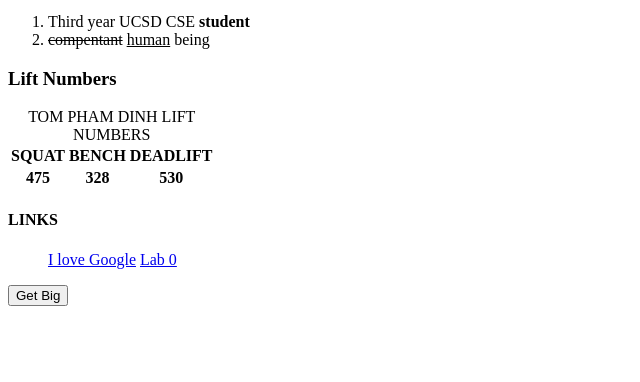
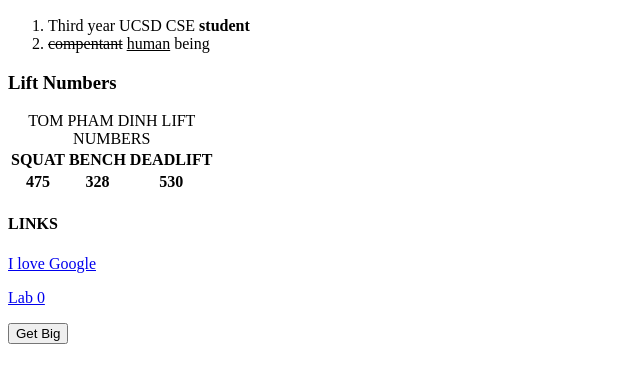
Before and after one commit to UCSDTOMPHAMDINH/wi21-cse110-lab3, a plain HTML site: page index.html in a window 1280 px wide. Shown: the part 388-770 px from the top of the page, without its empty margins (0-640 px from the left). Drawn offline with Linux system fonts and the light colour scheme.

Commit message:
fix errors

```diff
--- a/index.html
+++ b/index.html
@@ -1,8 +1,8 @@
-<html>
+<!DOCTYPE html>
     <head>
         <title>TOM PHAM DINH</title>
-        <img src="TPD.jpg">
-    </head>
+        <img src="TPD.jpg" alt="issa me">
+
     <body>
         <header>
             <h1>TOM PHAM DINH</h1>
@@ -32,10 +32,10 @@
         </table>
 
         <h4>LINKS</h4>
-        <ol>
-            <il><a href="https://www.google.com/">I love Google</a></il>
-            <il><a href="https://ucsdtomphamdinh.github.io/">Lab 0</a></il>
-        </ol>
+
+        <p><a href="https://www.google.com/">I love Google</a></p>
+        <p><a href="https://ucsdtomphamdinh.github.io/">Lab 0</a></p>
+
 
 
         <button>Get Big</button>
```
